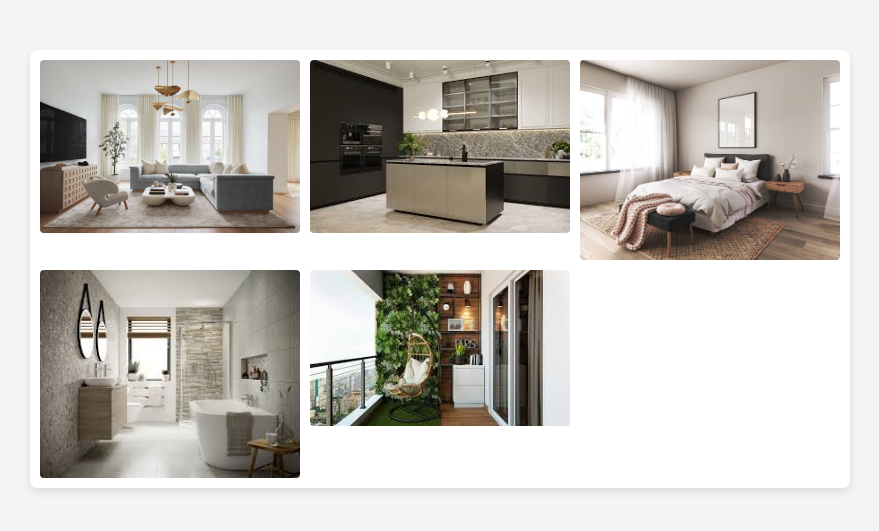
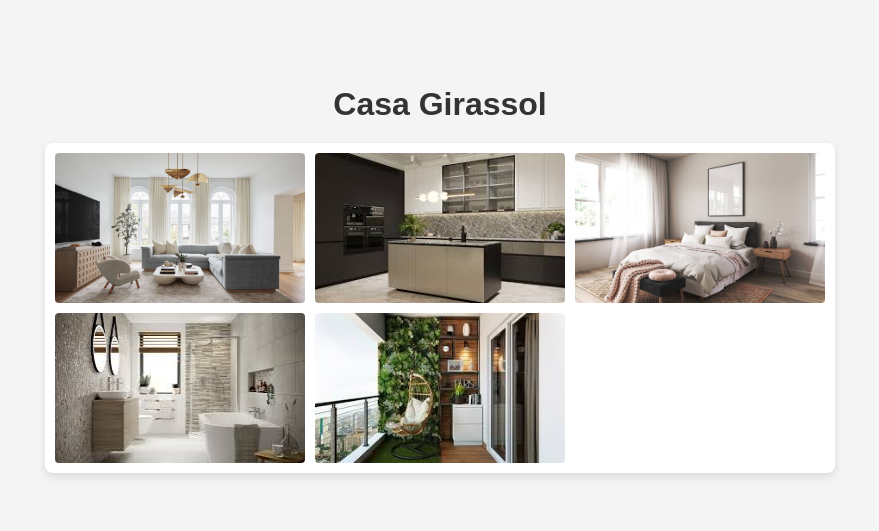
Before and after one commit to JoaoARaposo/JoaoARaposo.github.io, a plain HTML site: page index.html in a window 1280 px wide. Shown: the part 131-662 px from the top of the page, without its empty margins (200-1079 px from the left). Drawn offline with Linux system fonts and the light colour scheme.

Commit message:
add title

```diff
--- a/index.html
+++ b/index.html
@@ -10,10 +10,16 @@
             margin: 0;
             padding: 0;
             display: flex;
+            flex-direction: column; /* Allow vertical stacking */
             justify-content: center;
             align-items: center;
             min-height: 100vh;
             background-color: #f4f4f4;
+        }
+        h1 {
+            margin: 20px 0;
+            font-size: 2rem;
+            color: #333;
         }
         .gallery {
             display: grid;
@@ -27,12 +33,14 @@
         }
         .gallery img {
             width: 100%;
-            height: auto;
+            height: 150px; /* Set a fixed height */
+            object-fit: cover; /* Ensures the image fills the area while maintaining aspect ratio */
             border-radius: 4px;
         }
     </style>
 </head>
 <body>
+    <h1>Casa Girassol</h1>
     <div class="gallery">
         <img src="livingroom.jpg" alt="Living Room">
         <img src="kitchen.jpg" alt="Kitchen">
```
